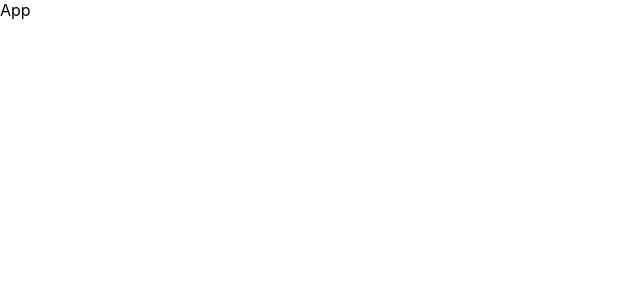
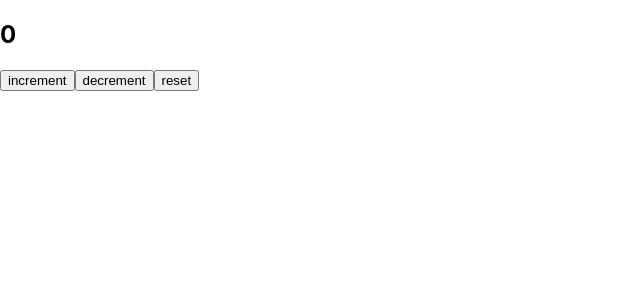
Before and after one commit to ArturLib/reactts_nextjs_okten_2024, a React (Create React App) app: page / in a window 1280 px wide. Shown: the top 300 px of the page, without its empty margins (0-640 px from the left). Built offline with nearby package versions, Linux system fonts and the light colour scheme.

Commit message:
lesson_2 - homework is done

```diff
--- a/src/App.tsx
+++ b/src/App.tsx
@@ -1,11 +1,50 @@
 import './App.css';
 
-import React from 'react';
+import React, {useState} from 'react';
+
+interface IState {
+    value: number
+}
 
 const App = () => {
-  return (
+
+    const [counter, setCounter] = useState<IState>({value: 0})
+
+    const increment = () => {
+        // ПЕРШИЙ ВАРІАНТ (не по важливості):
+        // setCounter({value: counter.value + 1});
+            // Тут ми значення перепризначаємо {value: counter.value + 1}.
+            // {value: counter.value + 1} - такий запис тому, що в нас параметризація через інтерфейс IState
+
+        // ДРУГИЙ ВАРІАНТ (не по важливості):
+        // Якщо ми працюємо з примітивними типами, то
+        // counter.value = 100500;
+            // тут ми в лоб визначили чому дорівнює значення
+        // setCounter({...counter})
+            // обовʼязково потрібна деструктуризація counter для того, щоб setCounter міг
+            // працювати, по іншому він буде ТІЛЬКИ присвоювати 100500 для counter
+
+        // ТРЕТІЙ ВАРІАНТ (не по важливості):
+        setCounter(prevState => ({value: prevState.value + 1}))
+
+    // ПІДСУМОК: Якщо потрібно впровадити значення на щось конкретне, то використовуємо setCounter і присвоюємо конкретне
+    // значення. Якщо значення потрібно постійно оновлювати, то найкраще передавати через кол-бек ф-цію (3 варіант)
+    };
+
+    const decrement = () => {
+        setCounter(prevState => ({value: prevState.value - 1}))
+    };
+
+    const reset = () => {
+        setCounter({value: 0})
+    };
+
+    return (
       <div>
-        App
+          <h2>{counter.value}</h2>
+          <button onClick={increment}>increment</button>
+          <button onClick={decrement}>decrement</button>
+          <button onClick={reset}>reset</button>
       </div>
   );
 };
```
